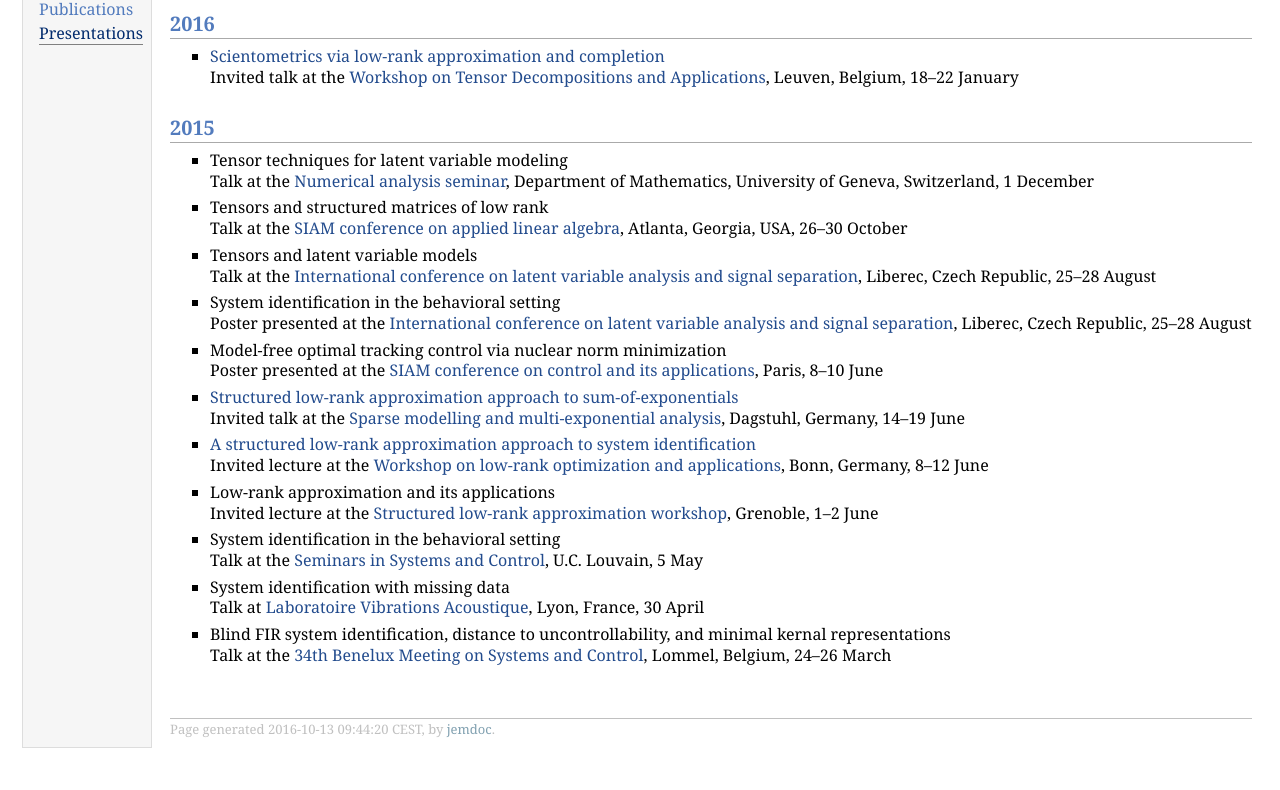
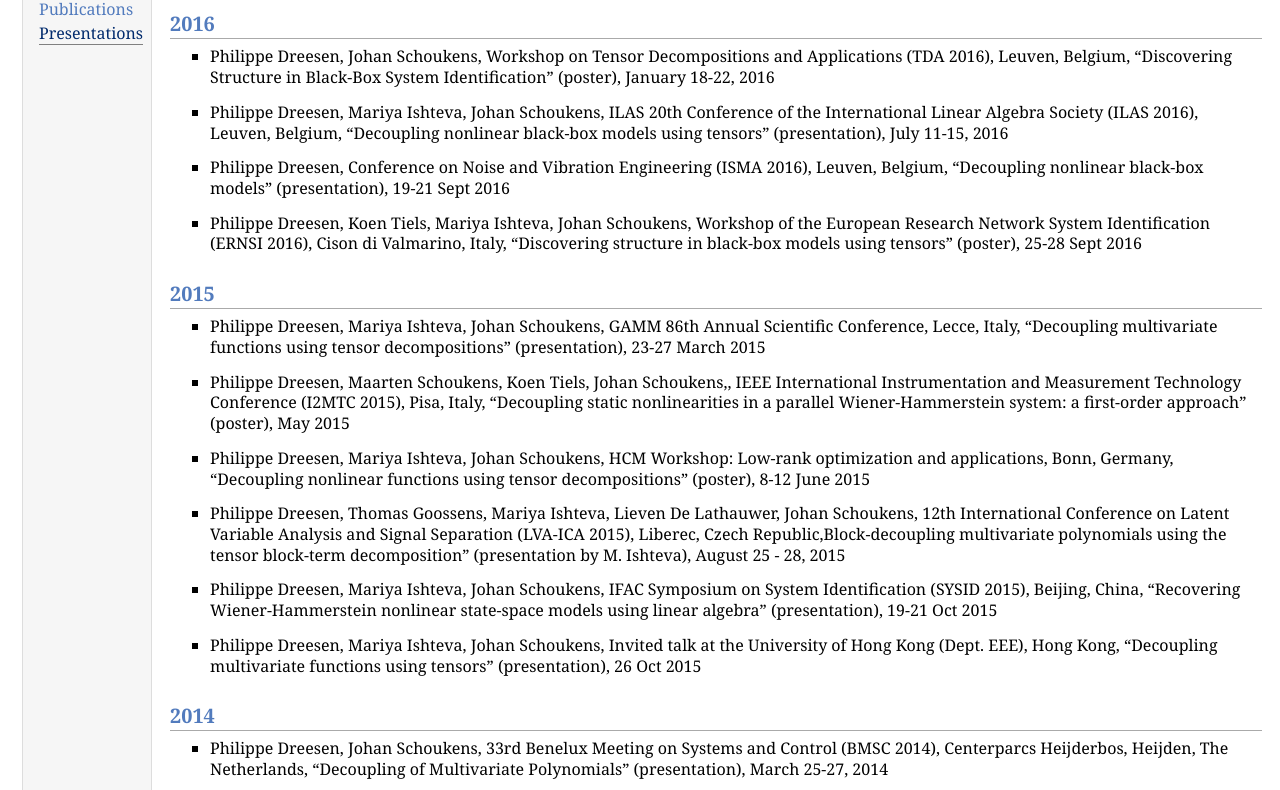
Before and after one commit to imarkovs/decouple, a plain HTML site: page presentations.html in a window 1280 px wide. Shown: the part 82-872 px from the top of the page. Drawn offline with Linux system fonts and the light colour scheme.

Commit message:
Presentations of Philippe
I added the presentations and posters of Philippe in the list of
presentations.

```diff
--- a/presentations.html
+++ b/presentations.html
@@ -22,52 +22,73 @@
 </div>
 <h2>2016</h2>
 <ul>
-<li><p><a href="talks/tda.pdf">Scientometrics via low-rank approximation and completion</a><br />
-Invited talk at the <a href="http://www.esat.kuleuven.be/stadius/TDA2016/">Workshop on Tensor Decompositions and Applications</a>, Leuven, Belgium, 18&ndash;22 January </p>
+<li><p>Philippe Dreesen, Johan Schoukens, Workshop on Tensor Decompositions and Applications (TDA 2016), Leuven, Belgium, “Discovering Structure in Black-Box System Identification”
+(poster), January 18-22, 2016</p>
+</li>
+</ul>
+<ul>
+<li><p>Philippe Dreesen, Mariya Ishteva, Johan Schoukens, ILAS 20th Conference of the International Linear Algebra Society (ILAS 2016), Leuven, Belgium, “Decoupling nonlinear black-box models using tensors” (presentation), July 11-15, 2016</p>
+</li>
+</ul>
+<ul>
+<li><p>Philippe Dreesen, Conference on Noise and Vibration Engineering (ISMA 2016), Leuven, Belgium, “Decoupling nonlinear black-box models” (presentation), 19-21 Sept 2016</p>
+</li>
+</ul>
+<ul>
+<li><p>Philippe Dreesen, Koen Tiels, Mariya Ishteva, Johan Schoukens, Workshop of the European Research Network System Identification (ERNSI
+2016), Cison di Valmarino, Italy, “Discovering structure in black-box
+models using tensors” (poster), 25-28 Sept 2016</p>
 </li>
 </ul>
 <h2>2015</h2>
 <ul>
-<li><p>Tensor techniques for latent variable modeling<br />
-Talk at the <a href="http://www.unige.ch/math/en/annonces/anum/">Numerical analysis seminar</a>, Department of Mathematics, University of Geneva, Switzerland, 1 December </p>
+<li><p>Philippe Dreesen, Mariya Ishteva, Johan Schoukens, GAMM 86th Annual Scientific Conference, Lecce, Italy, “Decoupling multivariate functions using tensor decompositions” (presentation), 23-27 March 2015</p>
 </li>
-<li><p>Tensors and structured matrices of low rank<br />
-Talk at the <a href="https://www.siam.org/meetings/la15/">SIAM conference on applied linear algebra</a>, Atlanta, Georgia, USA, 26&ndash;30 October</p>
+</ul>
+<ul>
+<li><p>Philippe Dreesen, Maarten Schoukens, Koen Tiels, Johan Schoukens,, IEEE International Instrumentation and Measurement Technology
+Conference (I2MTC 2015), Pisa, Italy, “Decoupling static
+nonlinearities in a parallel Wiener-Hammerstein system: a first-order
+approach” (poster), May 2015</p>
 </li>
-<li><p>Tensors and latent variable models<br />
-Talk at the <a href="http://amca.cz/lva2015/">International conference on latent variable analysis and signal separation</a>, Liberec, Czech Republic, 25&ndash;28 August</p>
+</ul>
+<ul>
+<li><p>Philippe Dreesen, Mariya Ishteva, Johan Schoukens, HCM Workshop: Low-rank optimization and applications, Bonn, Germany, “Decoupling nonlinear functions using tensor decompositions” (poster),
+8-12 June 2015</p>
 </li>
-<li><p>System identification in the behavioral setting<br />
-Poster presented at the <a href="http://amca.cz/lva2015/">International conference on latent variable analysis and signal separation</a>, Liberec, Czech Republic, 25&ndash;28 August</p>
+</ul>
+<ul>
+<li><p>Philippe Dreesen, Thomas Goossens, Mariya Ishteva, Lieven De Lathauwer, Johan Schoukens, 12th International Conference on Latent Variable Analysis and Signal Separation (LVA-ICA 2015), Liberec, Czech Republic,Block-decoupling multivariate polynomials using the tensor block-term decomposition” (presentation by M. Ishteva), August 25 - 28, 2015</p>
 </li>
-<li><p>Model-free optimal tracking control via nuclear norm minimization<br />
-Poster presented at the <a href="http://www.siam.org/meetings/ct15/">SIAM conference on control and its applications</a>, Paris, 8&ndash;10 June </p>
+</ul>
+<ul>
+<li><p>Philippe Dreesen, Mariya Ishteva, Johan Schoukens, IFAC Symposium on System Identification (SYSID 2015), Beijing, China, “Recovering Wiener-Hammerstein nonlinear state-space models using linear algebra” (presentation), 19-21 Oct 2015</p>
 </li>
-<li><p><a href="talks/dagstuhl.pdf">Structured low-rank approximation approach to sum-of-exponentials</a><br />
-Invited talk at the <a href="http://www.dagstuhl.de/15251/">Sparse modelling and multi-exponential analysis</a>,
-Dagstuhl, Germany, 14&ndash;19 June</p>
+</ul>
+<ul>
+<li><p>Philippe Dreesen, Mariya Ishteva, Johan Schoukens, Invited talk at the University of Hong Kong (Dept. EEE), Hong Kong, “Decoupling multivariate functions using tensors” (presentation), 26 Oct 2015</p>
 </li>
-<li><p><a href="talks/bonn.pdf">A structured low-rank approximation approach to system identification</a><br />
-Invited lecture at the <a href="http://www.hcm.uni-bonn.de/events/eventpages/2015/workshop-low-rank-optimization-and-applications/">Workshop on low-rank optimization and applications</a>, Bonn, Germany, 8&ndash;12 June </p>
+</ul>
+<h2>2014</h2>
+<ul>
+<li><p>Philippe Dreesen, Johan Schoukens, 33rd Benelux Meeting on Systems and Control (BMSC 2014), Centerparcs Heijderbos, Heijden, The Netherlands, “Decoupling of Multivariate Polynomials” (presentation), March 25-27, 2014</p>
 </li>
-<li><p>Low-rank approximation and its applications<br />
-Invited lecture at the <a href="http://www.gipsa-lab.fr/summerschool/slra2015/">Structured low-rank approximation workshop</a>, Grenoble, 1&ndash;2 June</p>
+</ul>
+<ul>
+<li><p>Philippe Dreesen, Mariya Ishteva, Johan Schoukens, Workshop on Data-driven Modeling Methods and Applications (BIL 2014), Leuven, Belgium “Decoupling multivariate functions in block-oriented system identification: a linearization approach” (presentation), 14-15 Jul 2014</p>
 </li>
-<li><p>System identification in the behavioral setting<br />
-Talk at the <a href="http://www.uclouvain.be/11245.html">Seminars in Systems and Control</a>, U.C. Louvain, 5 May</p>
+</ul>
+<ul>
+<li><p>Philippe Dreesen, Maarten Schoukens, Koen Tiels, Mariya Ishteva, Johan Schoukens, Workshop of the European Research Network System Identification (ERNSI 2014), Oostende, Belgium, “Decoupling multivariate functions: a linearization approach” (poster), 21-24 Sep 2014</p>
 </li>
-<li><p>System identification with missing data<br />
-Talk at <a href="http://lva.insa-lyon.fr/en/node">Laboratoire Vibrations Acoustique</a>,
-Lyon, France, 30 April</p>
-</li>
-<li><p>Blind FIR system identification, distance to uncontrollability, and minimal kernal representations<br />
-Talk at the <a href="http://www.beneluxmeeting.nl/2015/">34th Benelux Meeting on Systems and Control</a>,
-Lommel, Belgium, 24&ndash;26 March</p>
+</ul>
+<ul>
+<li><p>Philippe Dreesen, Mariya Ishteva, Johan Schoukens, KU Leuven CS/NATW Seminar on Tensor Decompositions, Leuven, Belgium “Decoupling multivariate functions using tensor decompositions applied to block-oriented system identification” (presentation), 17 Dec 2014</p>
 </li>
 </ul>
 <div id="footer">
 <div id="footer-text">
-Page generated 2016-10-13 09:44:20 CEST, by <a href="http://jemdoc.jaboc.net/">jemdoc</a>.
+Page generated 2016-10-20 11:33:43 Romance Daylight Time, by <a href="http://jemdoc.jaboc.net/">jemdoc</a>.
 </div>
 </div>
 </td>
```
Also changed, not shown: index.html (+2 -4 lines), 1 other file.
